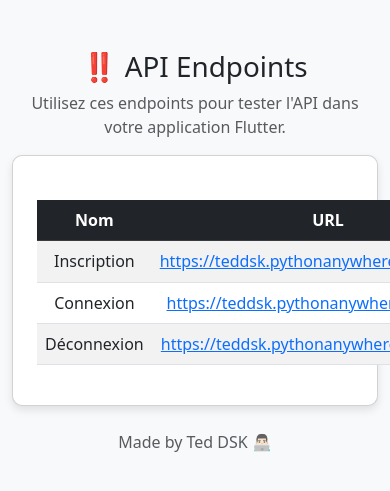
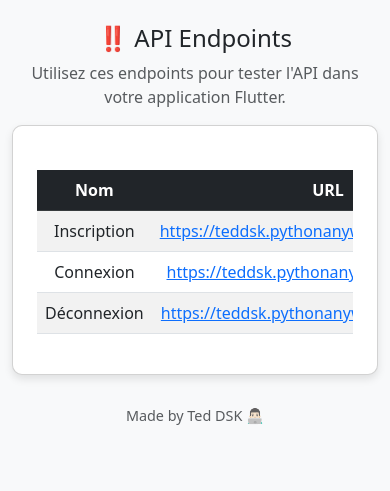
Before and after one commit to teddsk/BACKEND_APP, a Django app: page / in a window 390 px wide; the page is wider, and only the part inside the window is pictured. Shown: the top 491 px of that part. Run offline with Django 5.2, Linux system fonts and the light colour scheme.

Commit message:
[add]: add responsivity on the homepage

```diff
--- a/authentification_app/templates/auth/home.html
+++ b/authentification_app/templates/auth/home.html
@@ -16,17 +16,31 @@
             border-radius: 10px;
             box-shadow: 0px 4px 8px rgba(0, 0, 0, 0.1);
         }
-        .table {
+        .table-responsive {
             margin-top: 20px;
+        }
+        footer {
+            margin-top: 30px;
+            font-size: 0.9rem;
+        }
+        @media (max-width: 768px) {
+            h1 {
+                font-size: 1.5rem;
+            }
+            .card {
+                padding: 15px;
+            }
         }
     </style>
 </head>
 <body>
-    <div class="container text-center">
+
+    <div class="container-fluid text-center">
         <h1 class="mt-4">‼️ API Endpoints</h1>
         <p class="text-muted">Utilisez ces endpoints pour tester l'API dans votre application Flutter.</p>
 
         <div class="card p-4">
+            <div class="table-responsive">
                 <table class="table table-striped">
                     <thead class="table-dark">
                         <tr>
@@ -46,10 +60,12 @@
                     </tbody>
                 </table>
             </div>
+        </div>
 
-        <footer class="mt-4">
+        <footer>
             <p class="text-muted">Made by Ted DSK 👨🏻‍💻</p>
         </footer>
     </div>
+
 </body>
 </html>
```
Lines whose indentation alone changed are shown as unchanged.
